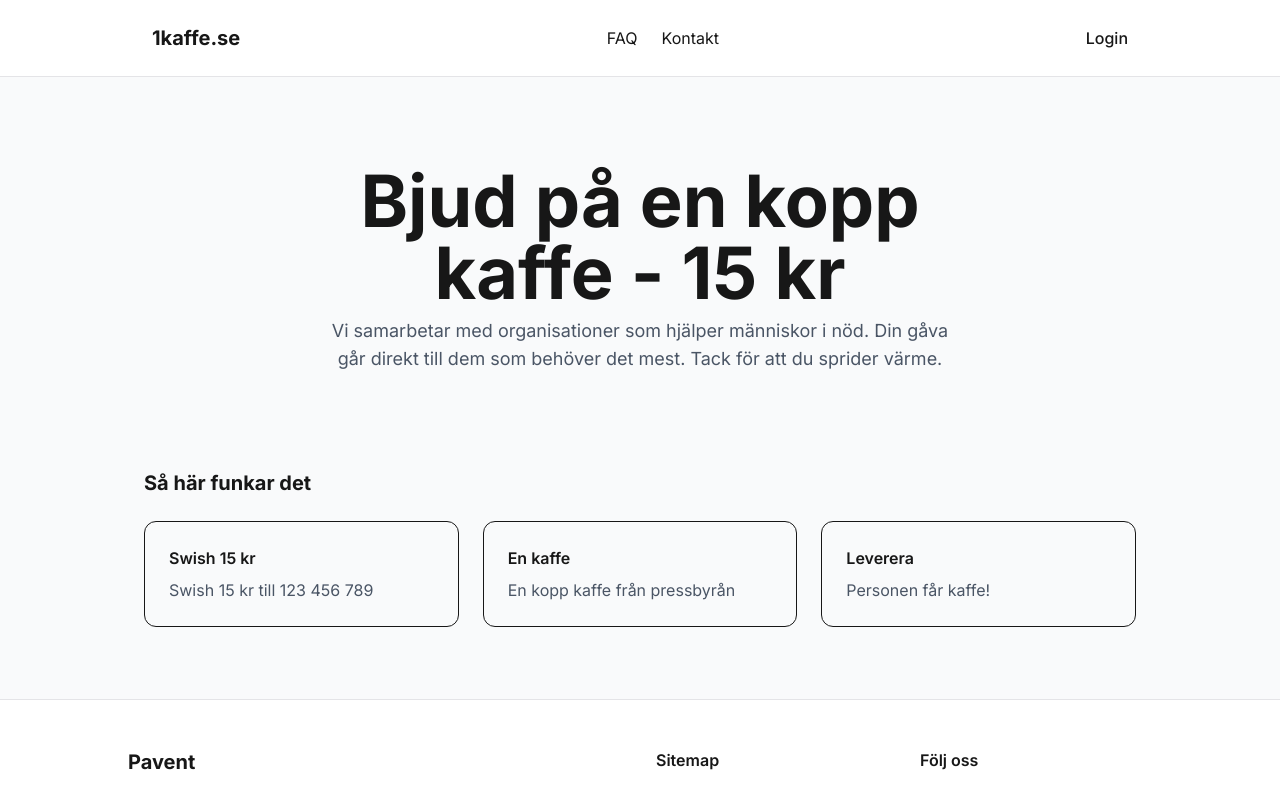
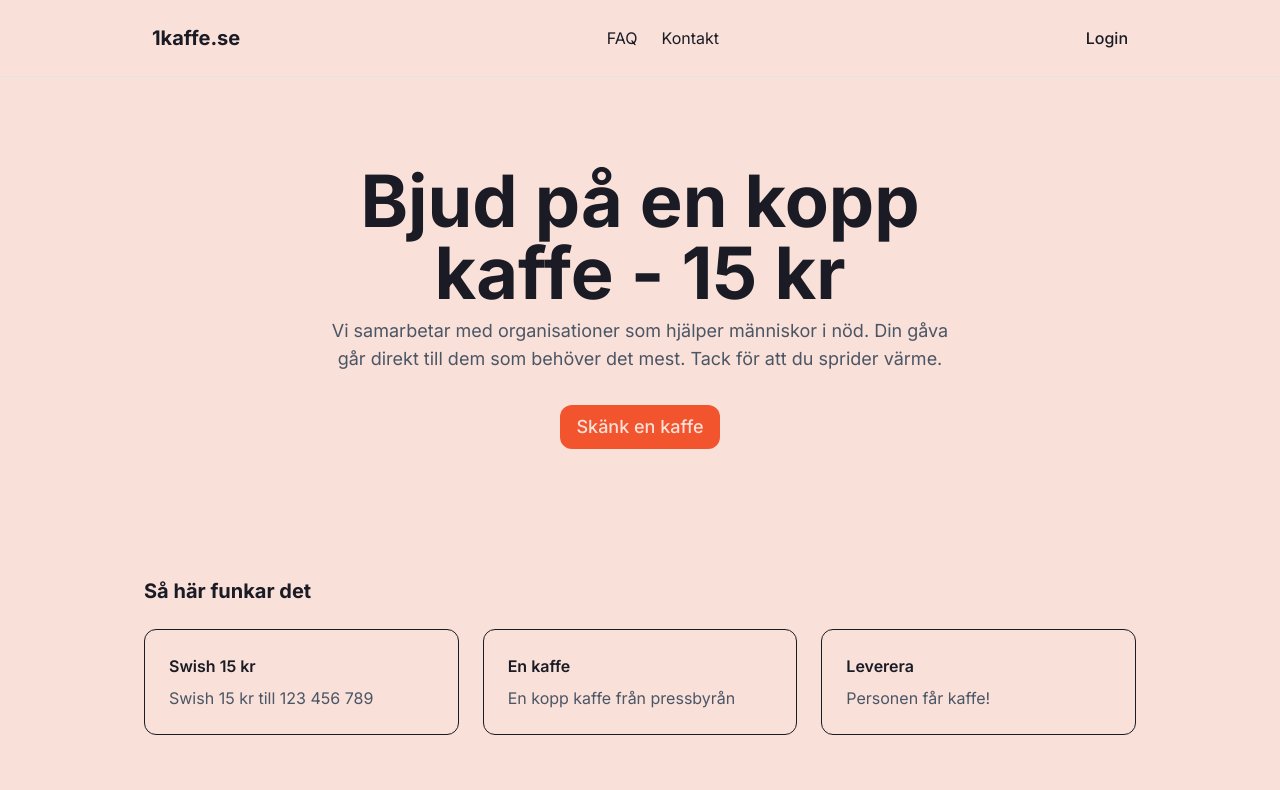
Before and after one commit to PowerPXL/enkaffe, a Next.js app: page / in a window 1280 px wide. Shown: the top 790 px of the page. Built offline with nearby package versions, Linux system fonts and the light colour scheme.

Commit message:
layout styles colors

```diff
--- a/app/globals.css
+++ b/app/globals.css
@@ -1,11 +1,20 @@
 @import "tailwindcss";
 
 :root {
-  --background: #f9fafb;
-  --foreground: #171717;
+  --color-background: #F9E0D9;
+  --color-foreground: #1A1B25;
+  --color-primary: #F2542D;
+  --color-accent: #f0eeee;
+}
+
+@theme {
+  --color-background: #F9E0D9;
+  --color-foreground: #1A1B25;
+  --color-primary: #F2542D;
+  --color-accent: #f0eeee;
 }
 
 body {
-  background: var(--background);
-  color: var(--foreground);
+  background: var(--color-background);
+  color: var(--color-foreground);
 }
--- a/app/page.tsx
+++ b/app/page.tsx
@@ -1,5 +1,6 @@
 import ContentCard from "@/components/ContentCard";
 import ContentBlock from "@/components/ContentBlock";
+import Button from "@/components/button";
 
 export default function Home() {
   return (
@@ -7,6 +8,9 @@ export default function Home() {
 
       <ContentBlock title="Bjud på en kopp kaffe - 15 kr ">
       Vi samarbetar med organisationer som hjälper människor i nöd. Din gåva går direkt till dem som behöver det mest. Tack för att du sprider värme.
+      <Button variant="primary" className="my-8">
+        Skänk en kaffe
+      </Button>
       </ContentBlock>
 
             <ContentCard
--- a/components/ContentBlock.tsx
+++ b/components/ContentBlock.tsx
@@ -6,7 +6,7 @@ export default function ContentBlock({
   children: React.ReactNode;
 }) {
   return (
-    <section className="bg-white-100 rounded-2xl p-6 my-8 w-[42rem] max-w-full mx-auto">
+    <section className="bg-white-100 rounded-2xl p-6 my-8 w-2xl max-w-full mx-auto">
       <h2 className="text-7xl font-bold mb-2 text-center">{title}</h2>
 
       <div className="leading-7 text-lg text-gray-600 space-y-4 text-center">
--- a/components/Footer.tsx
+++ b/components/Footer.tsx
@@ -2,7 +2,7 @@ import Link from "next/link";
 
 export default function Footer() {
   return (
-    <footer className="w-full mt-10 border-t border-zinc-200 bg-white py-12 px-4">
+    <footer className="w-full mt-10 border-t border-zinc-200 bg-accent py-12 px-4">
       <div className="mx-auto max-w-5xl">
         <div className="grid grid-cols-1 md:grid-cols-4 gap-8 mb-8">
           <div className="col-span-1 md:col-span-2">
--- a/components/Header.tsx
+++ b/components/Header.tsx
@@ -2,7 +2,7 @@ import Link from "next/link";
 
 export default function Header() {
   return (
-<header className="border-b border-zinc-200 bg-white">
+<header className="border-b border-zinc-200">
   <div className="mx-auto flex max-w-5xl items-center justify-between px-6 py-6">
 
     <div className="text-xl font-bold">
--- /dev/null
+++ b/components/button.tsx
@@ -0,0 +1,27 @@
+// components/Button.tsx
+import { ButtonHTMLAttributes } from "react";
+
+type ButtonProps = ButtonHTMLAttributes<HTMLButtonElement> & {
+  variant?: "primary" | "accent" | "outline";
+};
+
+export default function Button({
+  variant = "primary",
+  className = "",
+  children,
+  ...props
+}: ButtonProps) {
+  const base = "px-4 py-2 rounded-xl font-medium transition-colors";
+
+  const variants = {
+    primary: "bg-primary text-background hover:opacity-90",
+    accent: "bg-accent text-foreground hover:opacity-90",
+    outline: "border border-primary text-primary hover:bg-primary hover:text-background",
+  };
+
+  return (
+    <button className={`${base} ${variants[variant]} ${className}`} {...props}>
+      {children}
+    </button>
+  );
+}
```
